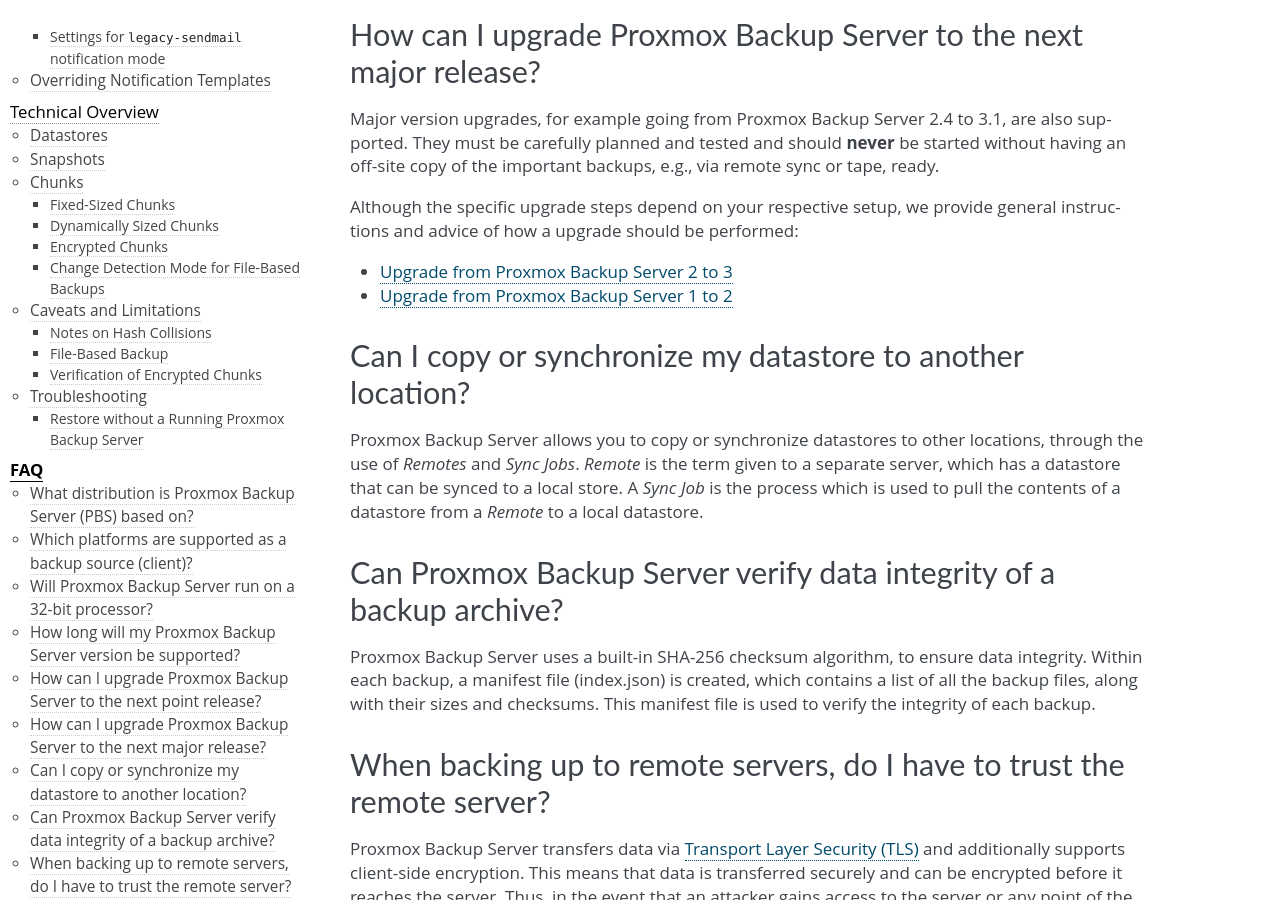
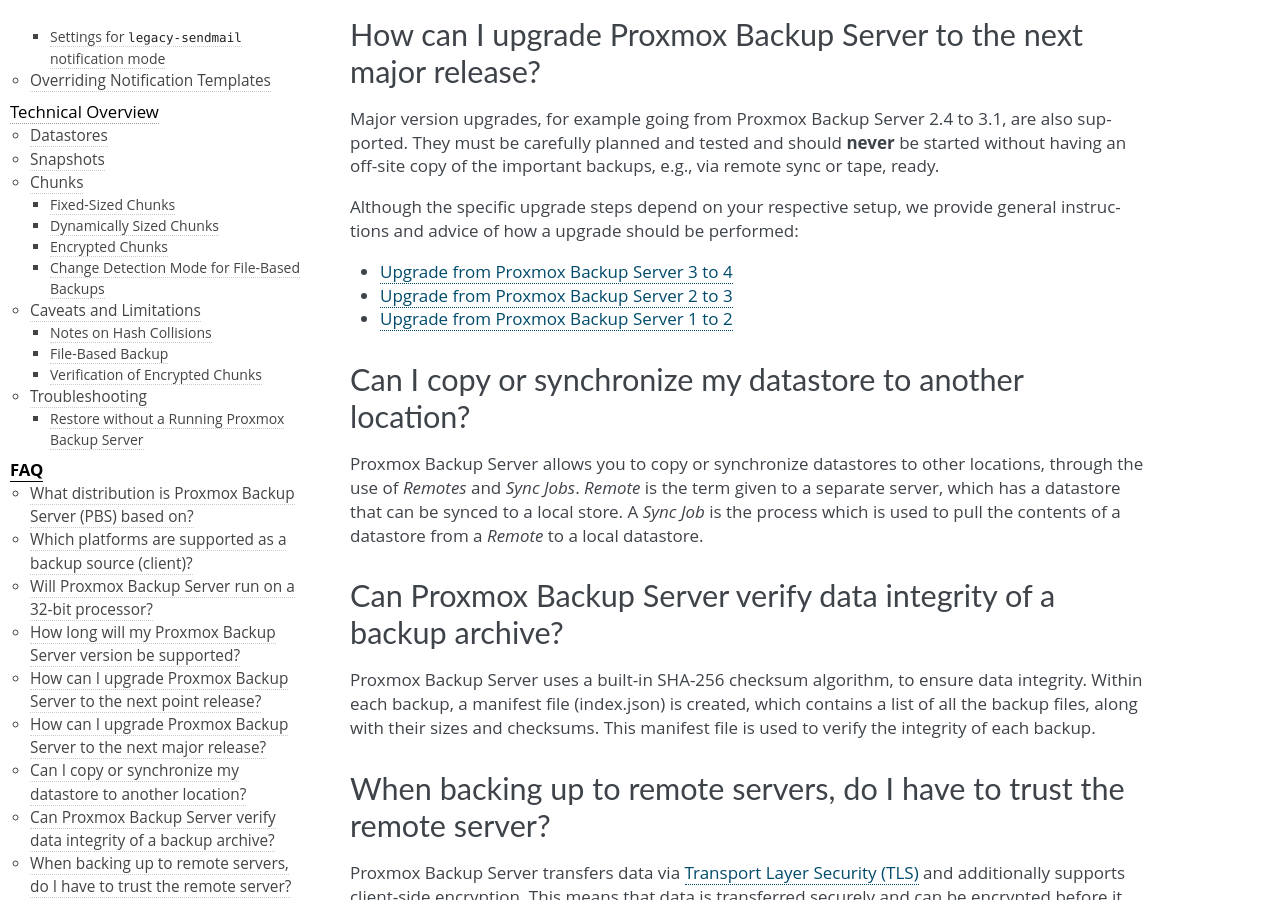
Before and after one commit to rikka-chunibyo/PBS-X, a Sphinx documentation site: the page built from docs/faq.rst, in a window 1280 px wide and 900 px high, scrolled down 1276 px. Built offline with Sphinx 7.4.7, drawn with Linux system fonts in a browser that asks for light colours.

Commit message:
docs: add link to PBS 4 to 4 upgrade how-to
Signed-off-by: Thomas Lamprecht <t.lamprecht@proxmox.com>

```diff
--- a/docs/faq.rst
+++ b/docs/faq.rst
@@ -66,6 +66,8 @@ or tape, ready.
 Although the specific upgrade steps depend on your respective setup, we provide
 general instructions and advice of how a upgrade should be performed:
 
+* `Upgrade from Proxmox Backup Server 3 to 4 <https://pbs.proxmox.com/wiki/Upgrade_from_3_to_4>`_
+
 * `Upgrade from Proxmox Backup Server 2 to 3 <https://pbs.proxmox.com/wiki/Upgrade_from_2_to_3>`_
 
 * `Upgrade from Proxmox Backup Server 1 to 2 <https://pbs.proxmox.com/wiki/Upgrade_from_1.1_to_2.x>`_
```
